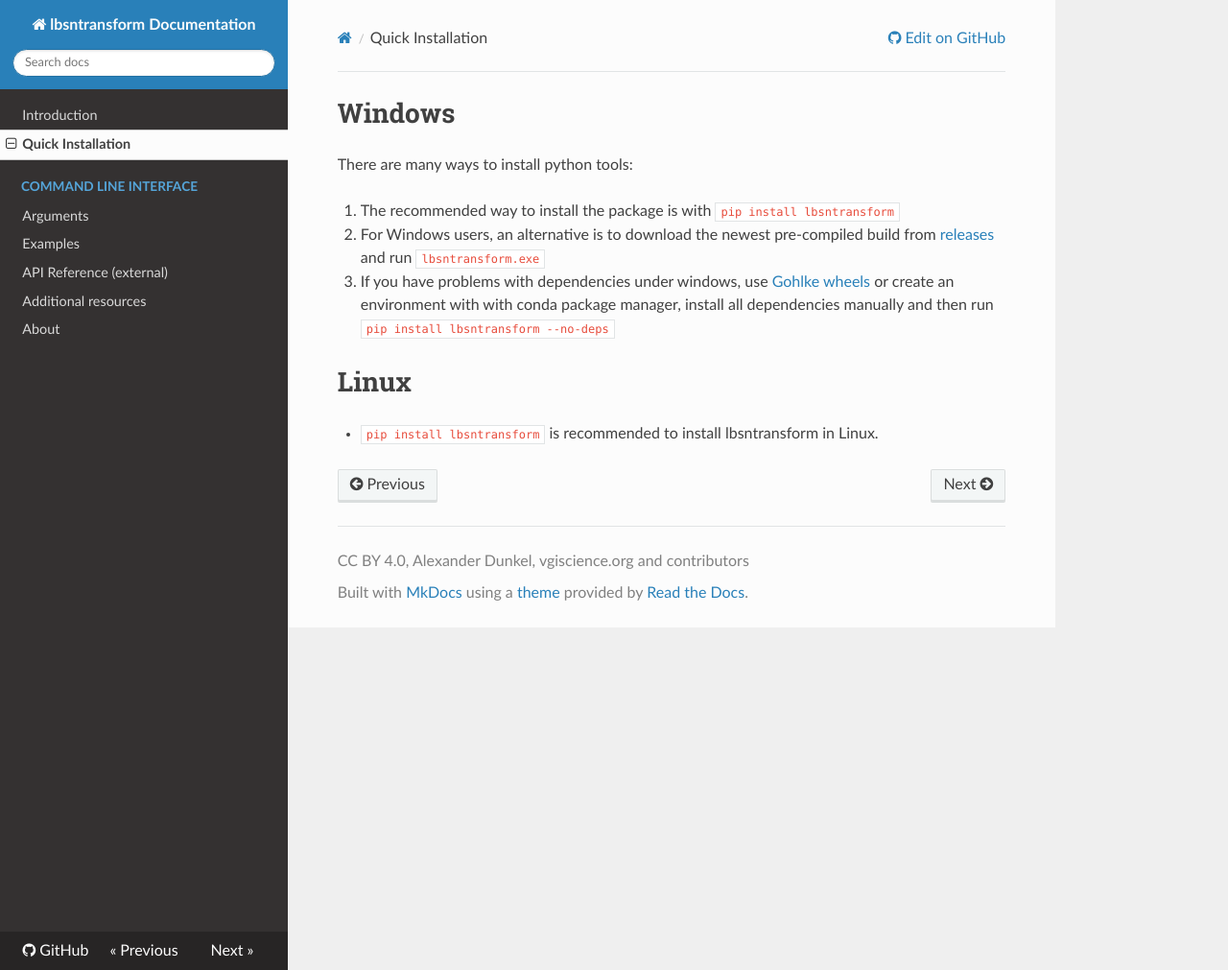
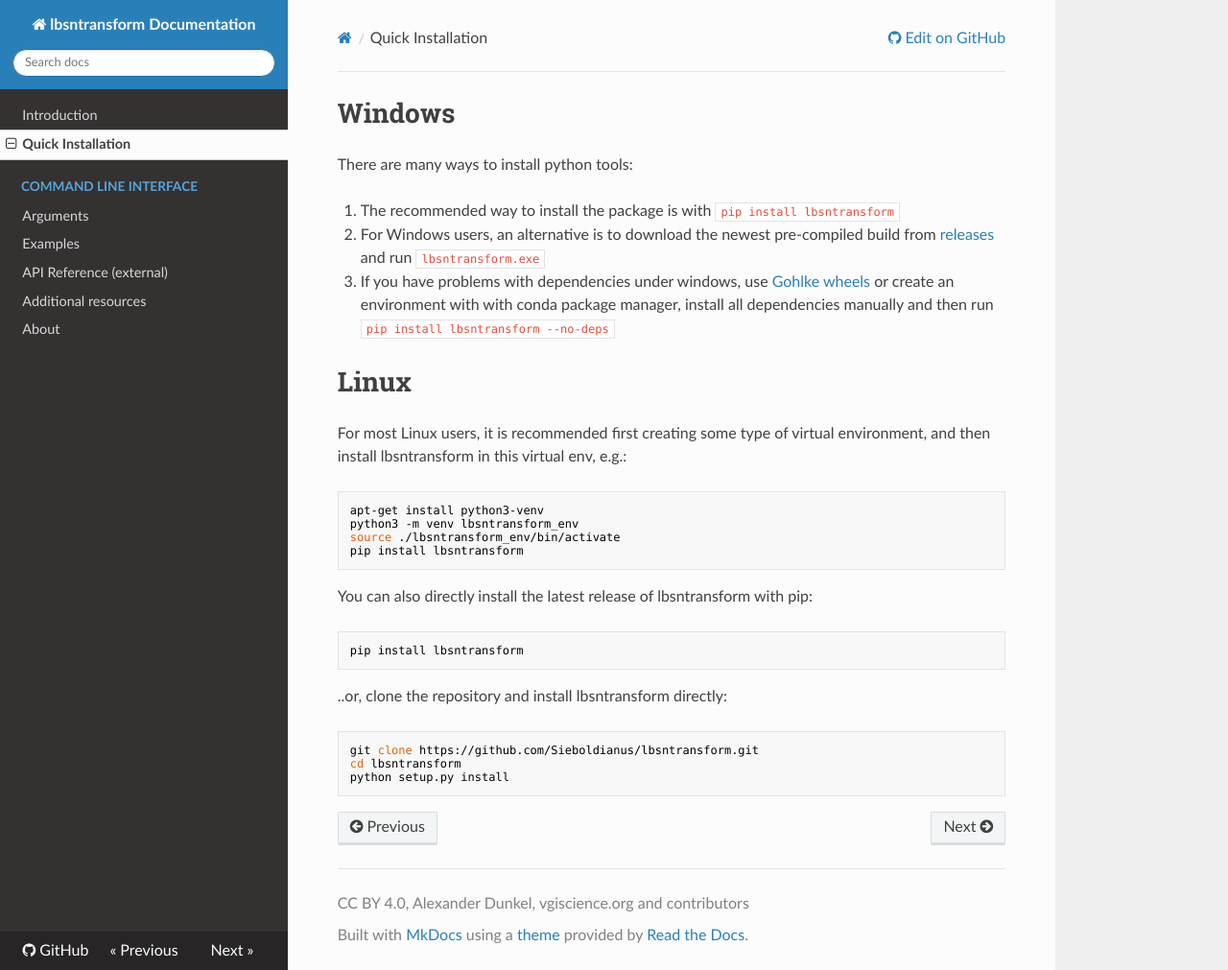
Before and after one commit to Sieboldianus/lbsntransform, an MkDocs documentation site: the page built from docs/quick-guide.md, in a window 1280 px wide and 1011 px high. Shown: the whole window at 96% size. Built offline with MkDocs 1.6.1, drawn with Linux system fonts in a browser that asks for light colours; nearby versions of some CDN libraries.

Commit message:
docs: add instructions for installing lbsntransform in Linux

````diff
--- a/docs/quick-guide.md
+++ b/docs/quick-guide.md
@@ -8,4 +8,23 @@ There are many ways to install python tools:
 
 # Linux
 
-* `pip install lbsntransform` is recommended to install lbsntransform in Linux.
+For most Linux users, it is recommended first creating some type of virtual environment, and then install lbsntransform in this virtual env, e.g.:
+```bash
+apt-get install python3-venv
+python3 -m venv lbsntransform_env
+source ./lbsntransform_env/bin/activate
+pip install lbsntransform
+```
+
+You can also directly install the latest release of lbsntransform with pip:
+```bash
+pip install lbsntransform
+```
+
+..or, clone the repository and install lbsntransform directly:
+
+```bash
+git clone https://github.com/Sieboldianus/lbsntransform.git
+cd lbsntransform
+python setup.py install
+```
````
